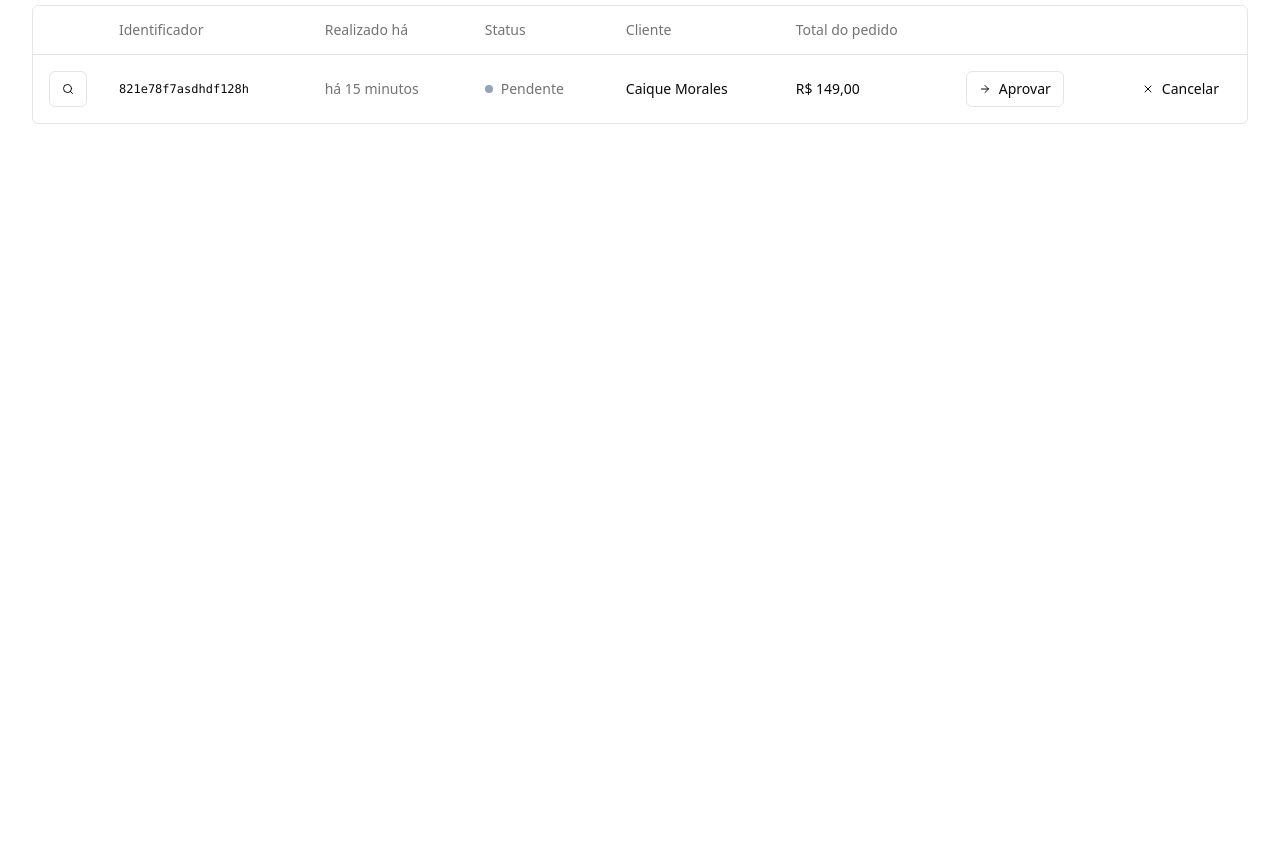
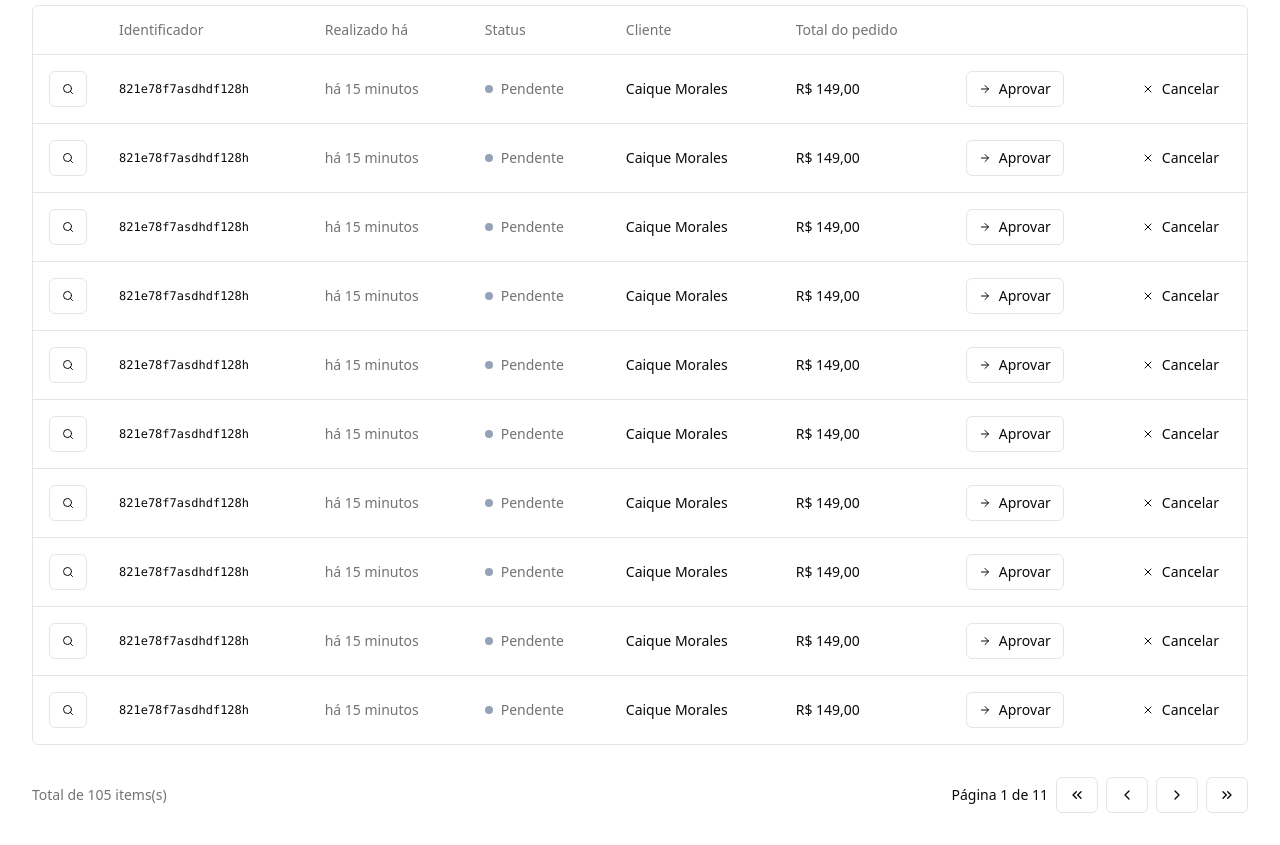
Before and after one commit to CaiqueMorales20/pizza-trends, a React (Vite) app: page /orders in a window 1280 px wide. Shown: the part 200-1045 px from the top of the page. Before the commit the page ends 800 px from the top, so only its background shows below. Built offline with nearby package versions, Linux system fonts and the light colour scheme.

Commit message:
feat: table pagination

```diff
--- /dev/null
+++ b/src/components/pagination.tsx
@@ -0,0 +1,50 @@
+import {
+  ChevronLeft,
+  ChevronRight,
+  ChevronsLeft,
+  ChevronsRight,
+} from 'lucide-react'
+
+import { Button } from './ui/button'
+
+interface PaginationProps {
+  pageIndex: number
+  perPage: number
+  totalCount: number
+}
+
+export function Pagination({
+  pageIndex,
+  perPage,
+  totalCount,
+}: PaginationProps) {
+  const pages = Math.ceil(totalCount / perPage) || 1
+  return (
+    <div className="flex items-center justify-between">
+      <span className="text-sm text-muted-foreground">
+        Total de {totalCount} items(s)
+      </span>
+      <div className="flex items-center gap-2">
+        <div className="text-sm font-medium">
+          Página {pageIndex + 1} de {pages}
+        </div>
+        <Button variant={'outline'} size={'sm'}>
+          <ChevronsLeft className="h-4 w-4" />
+          <span className="sr-only">Primeira página</span>
+        </Button>
+        <Button variant={'outline'} size={'sm'}>
+          <ChevronLeft className="h-4 w-4" />
+          <span className="sr-only">Página anterior</span>
+        </Button>
+        <Button variant={'outline'} size={'sm'}>
+          <ChevronRight className="h-4 w-4" />
+          <span className="sr-only">Próxima página</span>
+        </Button>
+        <Button variant={'outline'} size={'sm'}>
+          <ChevronsRight className="h-4 w-4" />
+          <span className="sr-only">Ultima página</span>
+        </Button>
+      </div>
+    </div>
+  )
+}
--- a/src/pages/app/orders.tsx
+++ b/src/pages/app/orders.tsx
@@ -1,6 +1,7 @@
 import { ArrowRight, Search, X } from 'lucide-react'
 import { Helmet } from 'react-helmet-async'
 
+import { Pagination } from '@/components/pagination'
 import { Button } from '@/components/ui/button'
 import { Input } from '@/components/ui/input'
 import {
@@ -74,7 +75,8 @@
               </TableRow>
             </TableHeader>
             <TableBody>
-              <TableRow>
+              {Array.from({ length: 10 }).map((_, i) => (
+                <TableRow key={i}>
                   <TableCell>
                     <Button variant={'outline'} size={'sm'}>
                       <Search className="h-3 w-3" />
@@ -110,9 +112,12 @@
                     </Button>
                   </TableCell>
                 </TableRow>
+              ))}
             </TableBody>
           </Table>
         </div>
+
+        <Pagination pageIndex={0} perPage={10} totalCount={105} />
       </div>
     </>
   )
```
Lines whose indentation alone changed are shown as unchanged.
